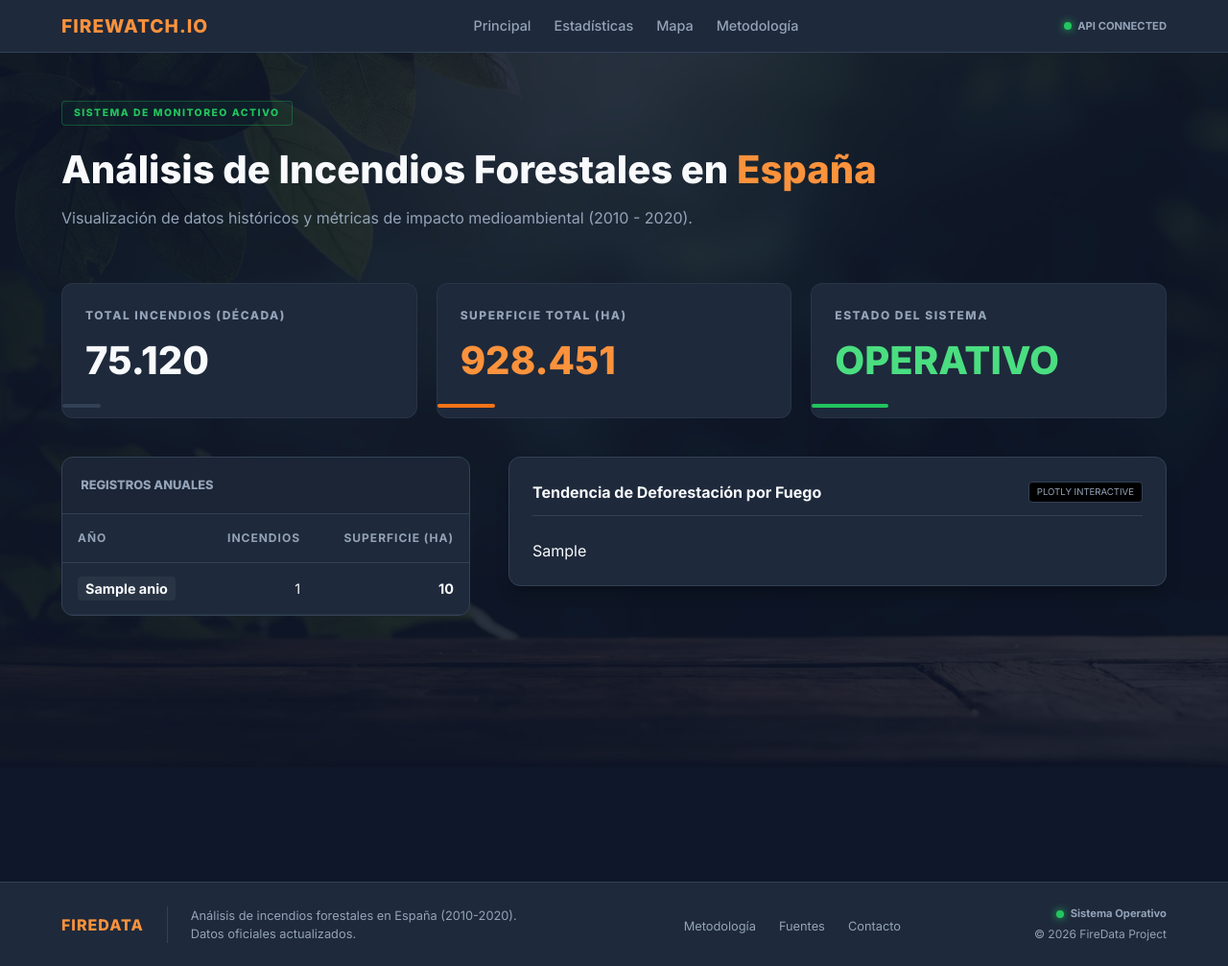
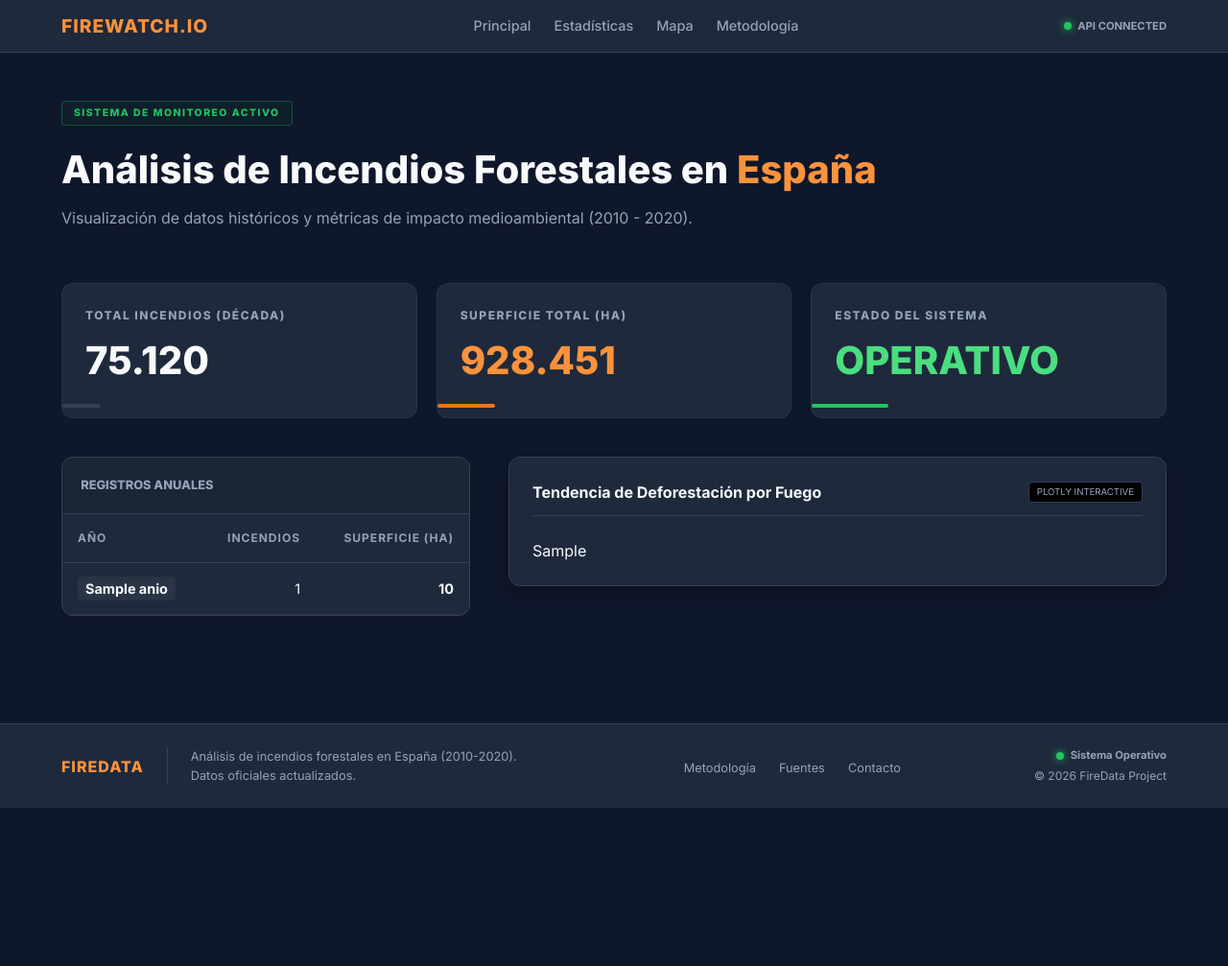
Before and after one commit to daher7/django-pandas-fire-dashboard, a Django app: template django_dashboard/analysis/templates/analysis/inicio.html in a window 1280 px wide. Shown: the whole page at 96% size. After the commit the page ends 842 px from the top, so only its background shows below. Run offline with Django 5.2, Linux system fonts and the light colour scheme; the template is opened without the code that fills it: most values are stand-ins (such as "Sample title", 1, 10 or a date in 2020).

Commit message:
eliminacion fondo pagina inicio

```diff
--- a/django_dashboard/analysis/static/analysis/css/style.css
+++ b/django_dashboard/analysis/static/analysis/css/style.css
@@ -478,7 +478,6 @@ td {
     z-index: 1;
 }
 
-/* Reutilizamos el estilo de tus cards pero ajustado */
 .fase-card-vertical .fase-card {
     margin: 0;
     flex-grow: 1;
@@ -566,7 +565,7 @@ td {
 }
 
 .stat-value {
-    font-size: 2.5rem; /* Número mucho más grande e impactante */
+    font-size: 2.5rem;
     font-weight: 900;
     line-height: 1;
     margin-bottom: 15px;
@@ -664,36 +663,3 @@ td {
         padding-left: 0;
     }
 }
-
-/* --- FONDO CON IMAGEN Y OVERLAY --- */
-.dashboard-backdrop {
-    position: relative;
-    width: 100%;
-    min-height: 100vh;
-    background-color: var(--bg); /* Asegura el color oscuro de base */
-    overflow: hidden;
-}
-
-.dashboard-backdrop::before {
-    content: '';
-    position: absolute;
-    top: 0;
-    left: 0;
-    width: 100%;
-    height: 100%;
-
-    /* Ruta relativa: sale de css/ entra en img/ */
-    background: url('../img/fondo.jpeg') no-repeat center center fixed;
-    background-size: cover;
-
-    /* TRANSPARENCIA: Aquí controlas qué tanto se ve (0.1 es 10%) */
-    opacity: 0.12;
-
-    z-index: 0;
-}
-
-/* Para que el contenido flote por encima del fondo */
-.dashboard-backdrop .container {
-    position: relative;
-    z-index: 1;
-}
```
Also changed, not shown: django_dashboard/analysis/static/analysis/img/fondo.jpeg (deleted).
